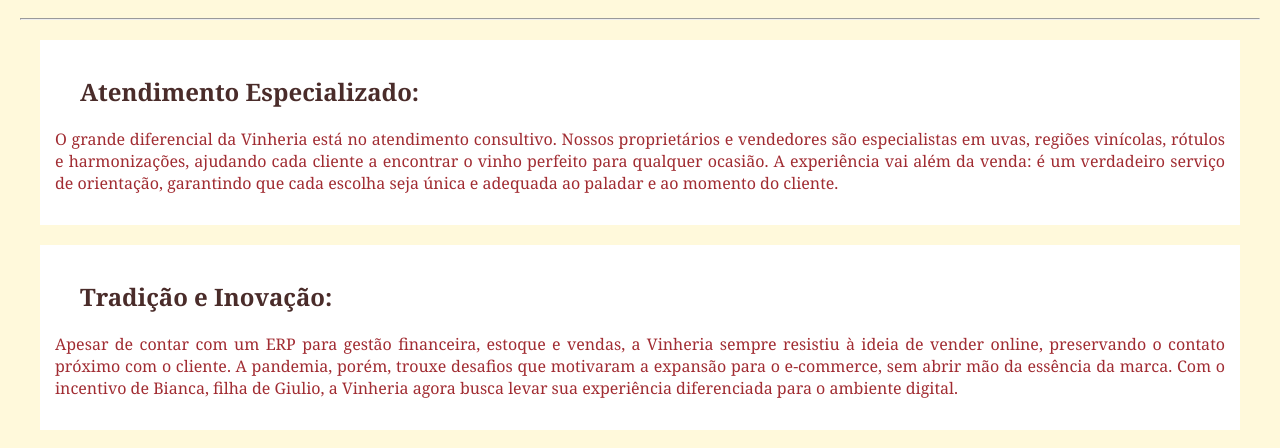
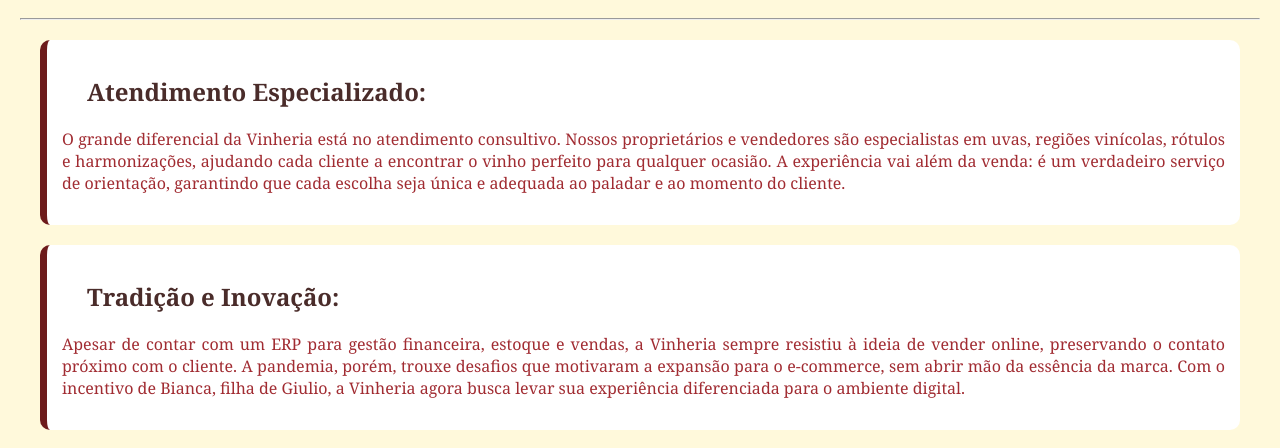
Before and after one commit to 1-ESPA-Lara/CP2-FrontEnd, a plain HTML site: page pages/historia.html in a window 1280 px wide. Shown: the part 308-756 px from the top of the page. Drawn offline with Linux system fonts and the light colour scheme.

Commit message:
Adicionando elementos ao css antigo

```diff
--- a/styles/style.css
+++ b/styles/style.css
@@ -66,6 +66,8 @@ h6 {
   background-color: #fff;
   padding: 15px;
   margin: 20px;
+  border-left: solid 7px #6d1b1b;
+  border-radius: 10px;
 }
 
 strong {
```
Also changed, not shown: assets/Vinho Château Margaux – França 🇫🇷.jpg (added).
